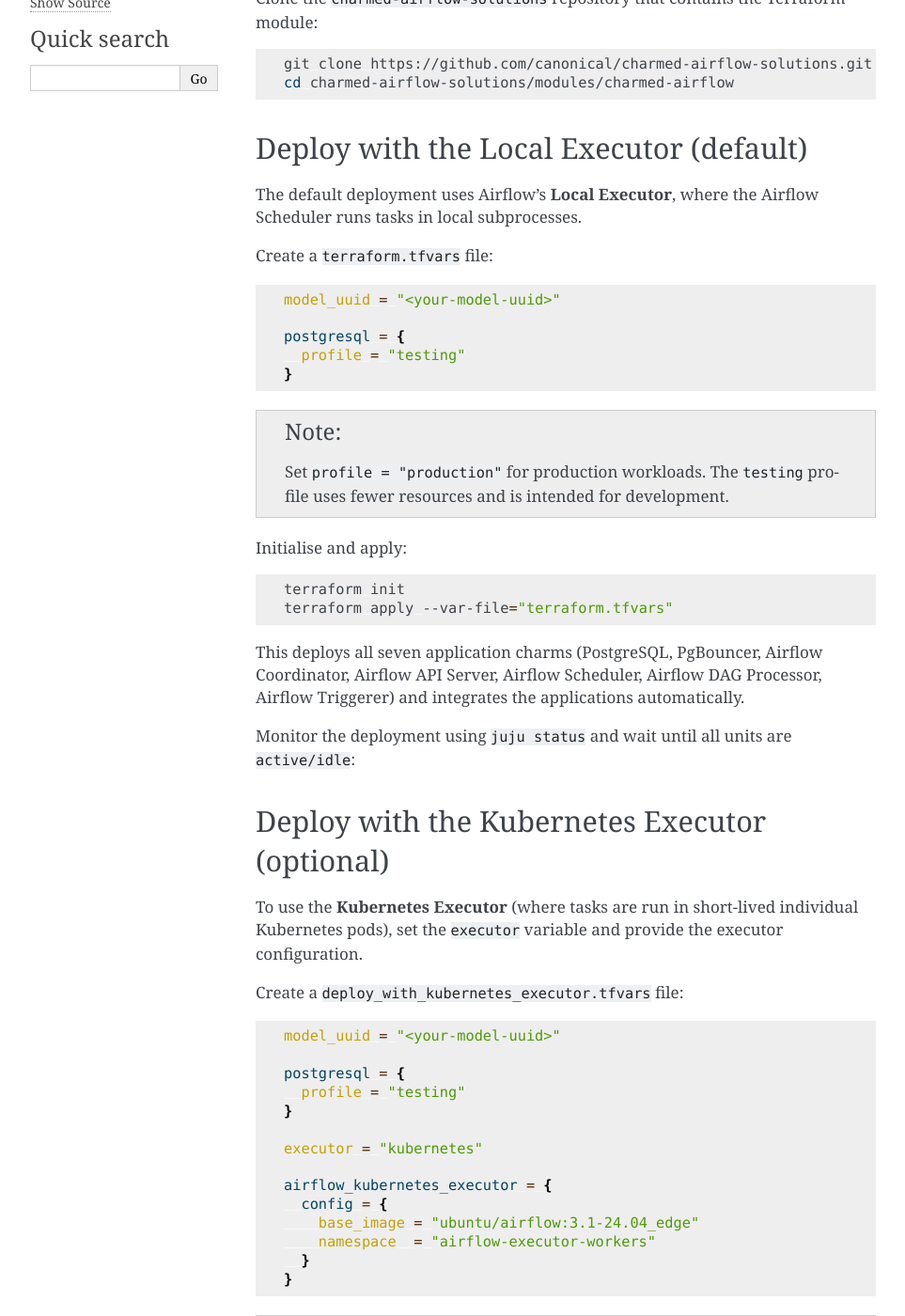
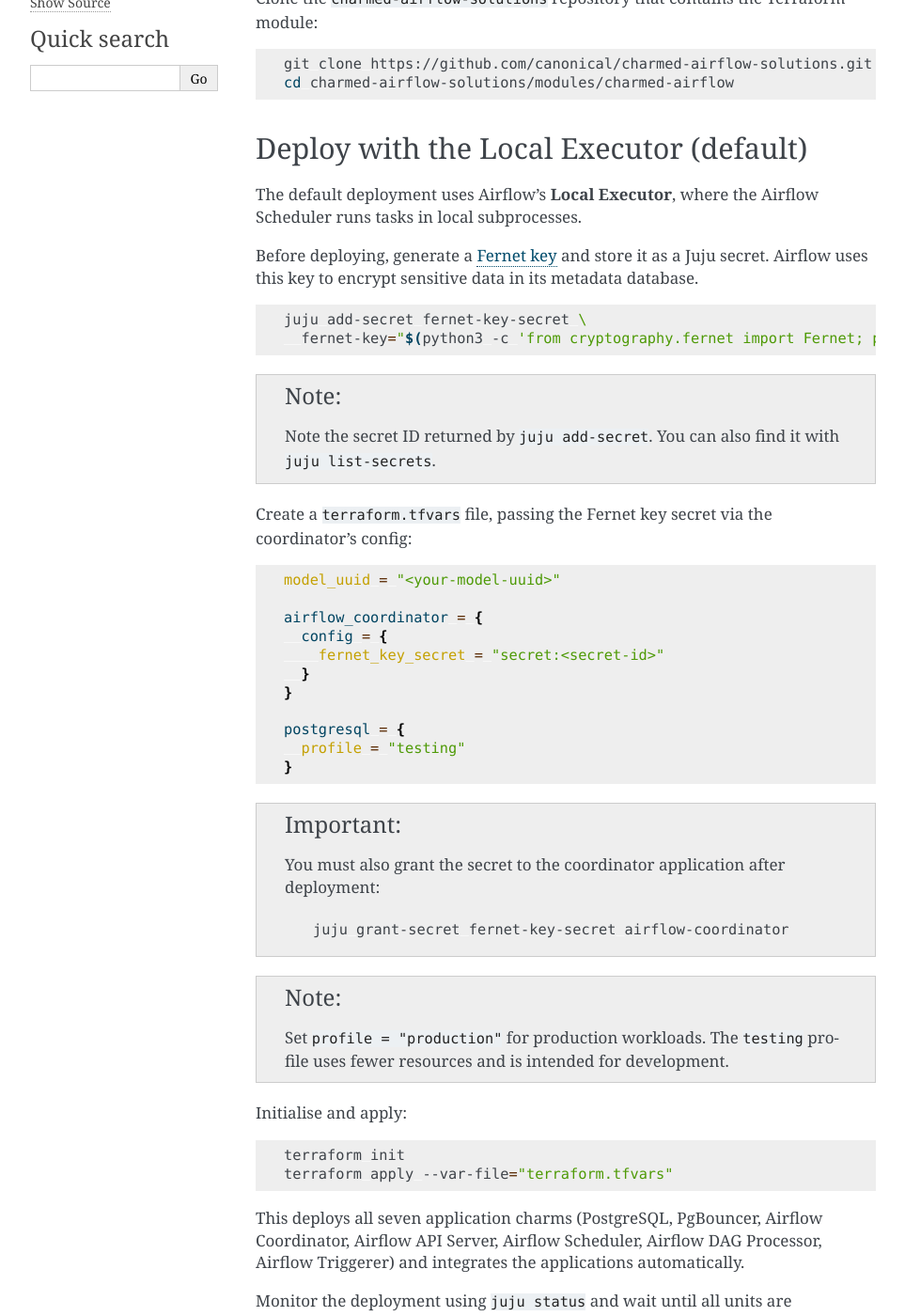
Before and after one commit to canonical/charmed-airflow-documentation, a Sphinx documentation site: the page built from docs/how-to/deploy-with-terraform.rst, in a window 1280 px wide and 1400 px high, scrolled down 473 px. Shown: the whole window at 94% size, without its empty margins (148-1111 px from the left). Built offline with Sphinx 7.4.7, drawn with Linux system fonts in a browser that asks for light colours; some of the changed text lies outside the part shown.

Commit message:
Added instructions for fernet key configuration

```diff
--- a/docs/how-to/deploy-with-terraform.rst
+++ b/docs/how-to/deploy-with-terraform.rst
@@ -33,15 +33,44 @@
 The default deployment uses Airflow's **Local Executor**, where the Airflow Scheduler
 runs tasks in local subprocesses.
 
-Create a ``terraform.tfvars`` file:
+Before deploying, generate a `Fernet key`_ and store it as a Juju secret.
+Airflow uses this key to encrypt sensitive data in its metadata database.
+
+.. code-block:: bash
+
+   juju add-secret fernet-key-secret \
+     fernet-key="$(python3 -c 'from cryptography.fernet import Fernet; print(Fernet.generate_key().decode())')"
+
+.. note::
+
+   Note the secret ID returned by ``juju add-secret``. You can also find it
+   with ``juju list-secrets``.
+
+Create a ``terraform.tfvars`` file, passing the Fernet key secret via the
+coordinator's config:
 
 .. code-block:: hcl
 
    model_uuid = "<your-model-uuid>"
 
+   airflow_coordinator = {
+     config = {
+       fernet_key_secret = "secret:<secret-id>"
+     }
+   }
+
    postgresql = {
      profile = "testing"
    }
+
+.. important::
+
+   You must also grant the secret to the coordinator application after
+   deployment:
+
+   .. code-block:: bash
+
+      juju grant-secret fernet-key-secret airflow-coordinator
 
 .. note::
 
@@ -73,6 +102,12 @@
 .. code-block:: hcl
 
    model_uuid = "<your-model-uuid>"
+
+   airflow_coordinator = {
+     config = {
+       fernet_key_secret = "secret:<secret-id>"
+     }
+   }
 
    postgresql = {
      profile = "testing"
--- a/docs/reuse/links.txt
+++ b/docs/reuse/links.txt
@@ -6,6 +6,7 @@
 .. _Canonical K8s load balancer: https://documentation.ubuntu.com/canonical-kubernetes/latest/snap/howto/networking/default-loadbalancer
 .. _Canonical Sphinx: https://github.com/canonical/canonical-sphinx
 .. _Charm Store: https://charmhub.io
+.. _Fernet key: https://airflow.apache.org/docs/apache-airflow/stable/security/secrets/fernet.html
 .. _CNCF-certified Kubernetes: https://www.cncf.io/training/certification/software-conformance/
 .. _Charmed Airflow: https://github.com/canonical/charmed-airflow-documentation
 .. _Charmed Airflow on GitHub: https://github.com/canonical/charmed-airflow-documentation
```
Also changed, not shown: docs/tutorial.rst (+27 -0 lines).
